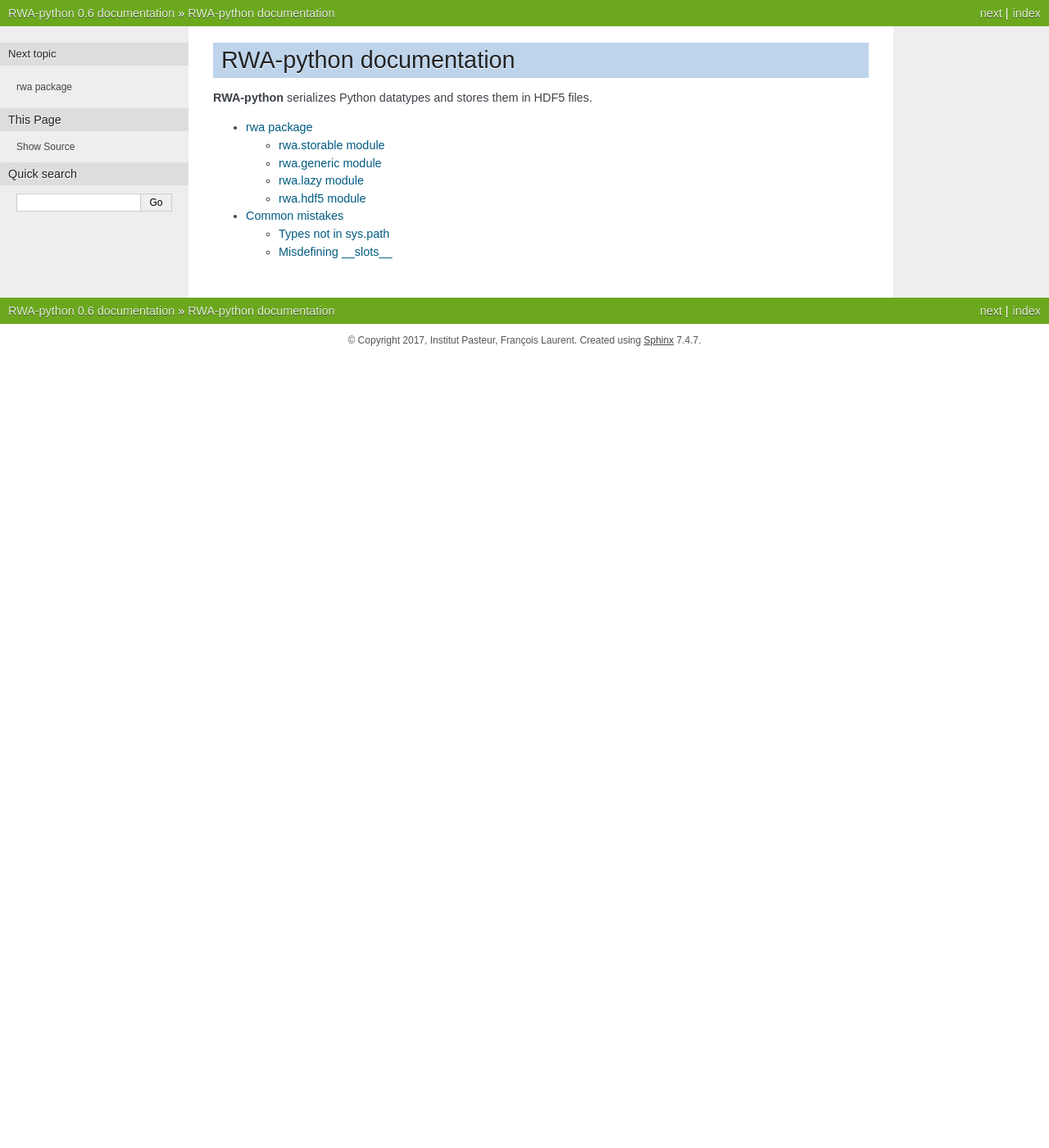
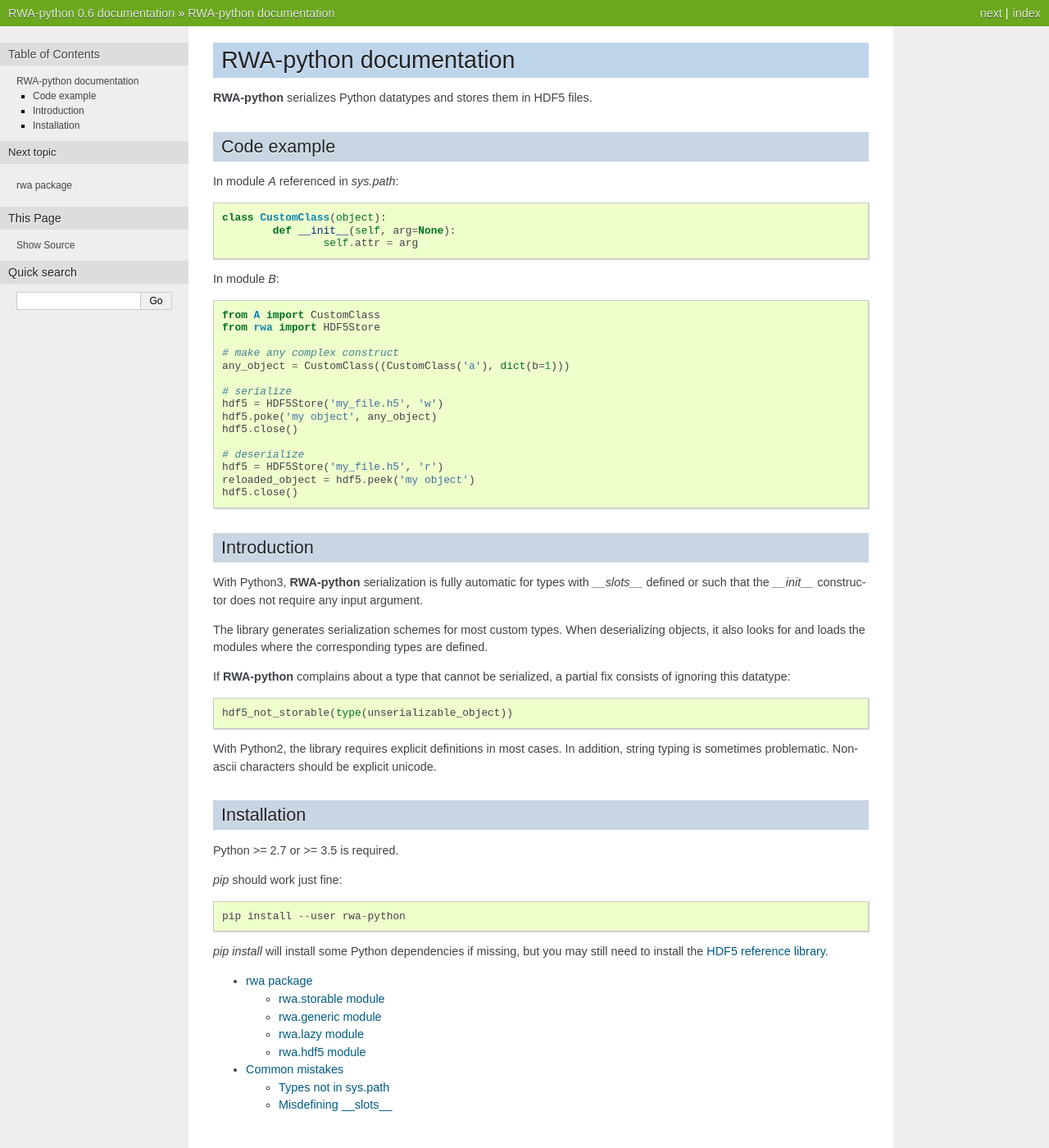
Before and after one commit to DecBayComp/RWA-python, a Sphinx documentation site: the page built from doc/index.rst, in a window 1280 px wide and 1400 px high. Shown: the whole window at 82% size. Built offline with Sphinx 7.4.7, drawn with Linux system fonts in a browser that asks for light colours.

```diff
--- a/doc/faq.rst
+++ b/doc/faq.rst
@@ -21,7 +21,7 @@
 
 Below follows an example of what should NOT be done:
 
-..code-block:: python
+.. code-block:: python
 
 	class A(object):
 		__slots__ = ['A_slot']
--- a/doc/index.rst
+++ b/doc/index.rst
@@ -3,6 +3,71 @@
 ========================
 
 |rwa-python| serializes Python datatypes and stores them in HDF5 files.
+
+Code example
+------------
+
+In module *A* referenced in *sys.path*:
+
+.. code-block:: python
+
+	class CustomClass(object):
+		def __init__(self, arg=None):
+			self.attr = arg
+
+In module *B*:
+
+.. code-block:: python
+
+	from A import CustomClass
+	from rwa import HDF5Store
+
+	# make any complex construct
+	any_object = CustomClass((CustomClass('a'), dict(b=1)))
+
+	# serialize
+	hdf5 = HDF5Store('my_file.h5', 'w')
+	hdf5.poke('my object', any_object)
+	hdf5.close()
+
+	# deserialize
+	hdf5 = HDF5Store('my_file.h5', 'r')
+	reloaded_object = hdf5.peek('my object')
+	hdf5.close()
+
+
+Introduction
+------------
+
+With |py3|, |rwa-python| serialization is fully automatic for types with *__slots__* defined or such that the *__init__* constructor does not require any input argument.
+
+The library generates serialization schemes for most custom types.
+When deserializing objects, it also looks for and loads the modules where the corresponding types are defined.
+
+If |rwa-python| complains about a type that cannot be serialized, a partial fix consists of ignoring this datatype:
+
+.. code-block:: python
+
+	hdf5_not_storable(type(unserializable_object))
+
+
+With |py2|, the library requires explicit definitions in most cases.
+In addition, string typing is sometimes problematic. Non-ascii characters should be explicit unicode.
+
+
+Installation
+------------
+
+Python >= 2.7 or >= 3.5 is required.
+
+*pip* should work just fine:
+
+::
+
+	pip install --user rwa-python
+
+*pip install* will install some Python dependencies if missing, but you may still need to install the `HDF5 reference library <https://support.hdfgroup.org/downloads/index.html>`_.
+
 
 .. toctree::
 	:maxdepth: 2
@@ -11,3 +76,5 @@
 	faq
 
 .. |rwa-python| replace:: **RWA-python**
+.. |py2| replace:: Python2
+.. |py3| replace:: Python3
```
Also changed, not shown: README.rst (+30 -10 lines), 4 other files.
